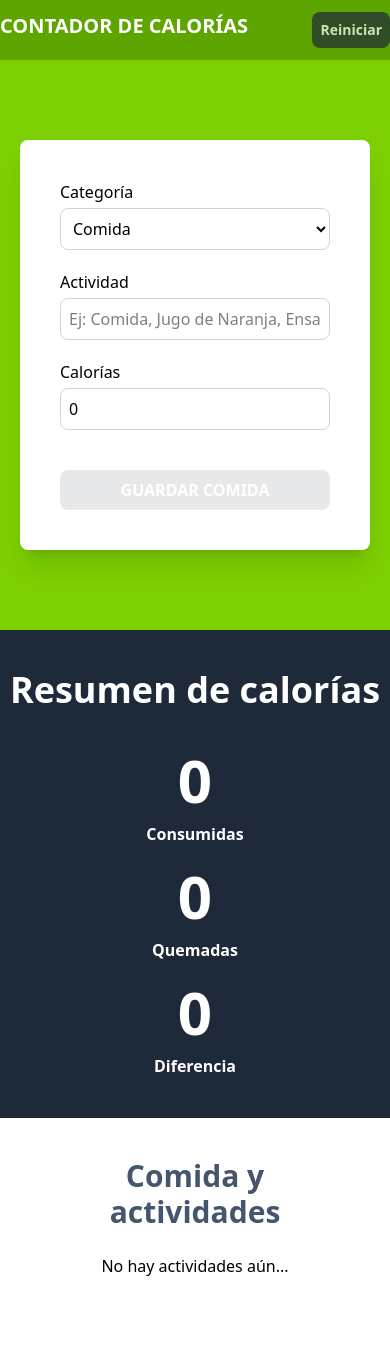
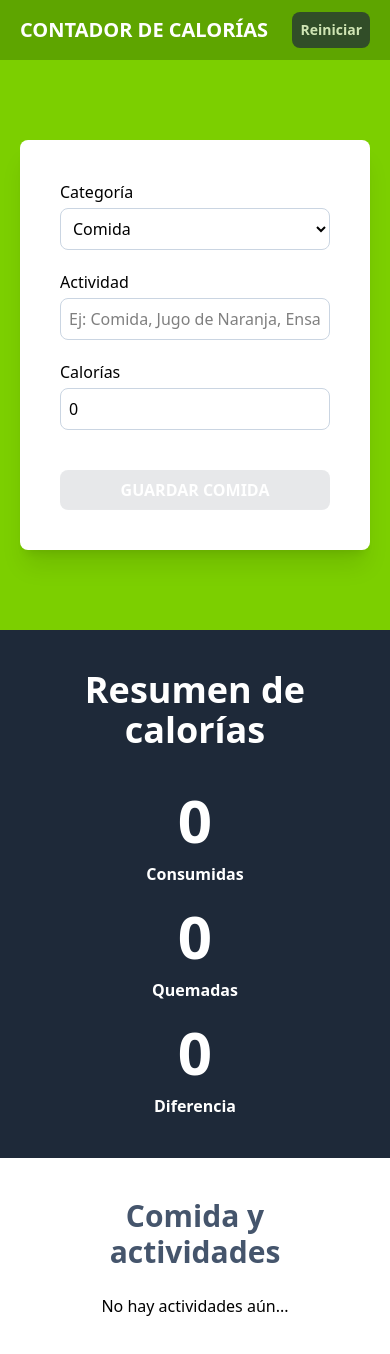
Before and after one commit to lorelvis-santos/calorie-tracker, a React app: page / in a window 390 px wide. Shown: the top 1354 px of the page. Before the commit the page ends 1318 px from the top, so only its background shows below. Built offline with nearby package versions, Linux system fonts and the light colour scheme; the HTML template or start-up script is replaced by a standard one.

Commit message:
style: improve layout and spacing in App component header and sections

```diff
--- a/src/App.tsx
+++ b/src/App.tsx
@@ -14,9 +14,9 @@ function App() {
 
   return (
     <>
-      <header className="bg-lime-600 py-3">
-        <div className="max-w-5xl mx-auto flex justify-between">
-          <h1 className="text-center text-xl font-bold text-white uppercase">
+      <header className="bg-lime-600 py-3 px-5">
+        <div className="max-w-5xl mx-auto flex justify-between gap-2 items-center">
+          <h1 className="md:text-center text-xl font-bold text-white uppercase">
             Contador de Calorías
           </h1>
 
@@ -39,7 +39,7 @@ function App() {
         </div>
       </section>
 
-      <section className="bg-gray-800 py-10">
+      <section className="bg-gray-800 py-10 px-5">
         <div className="max-w-4xl mx-auto">
           <CalorieTracker
             activities={state.activities}
```
